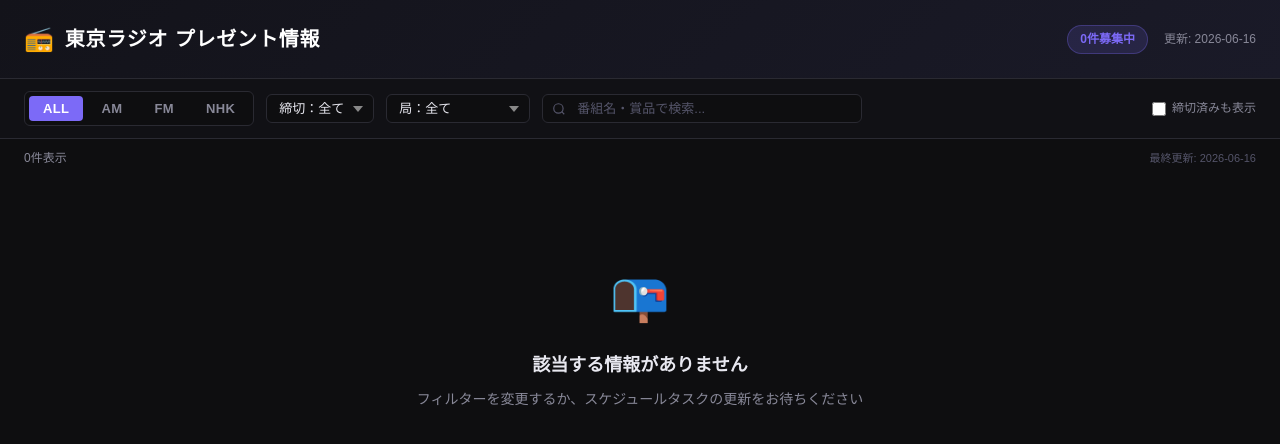
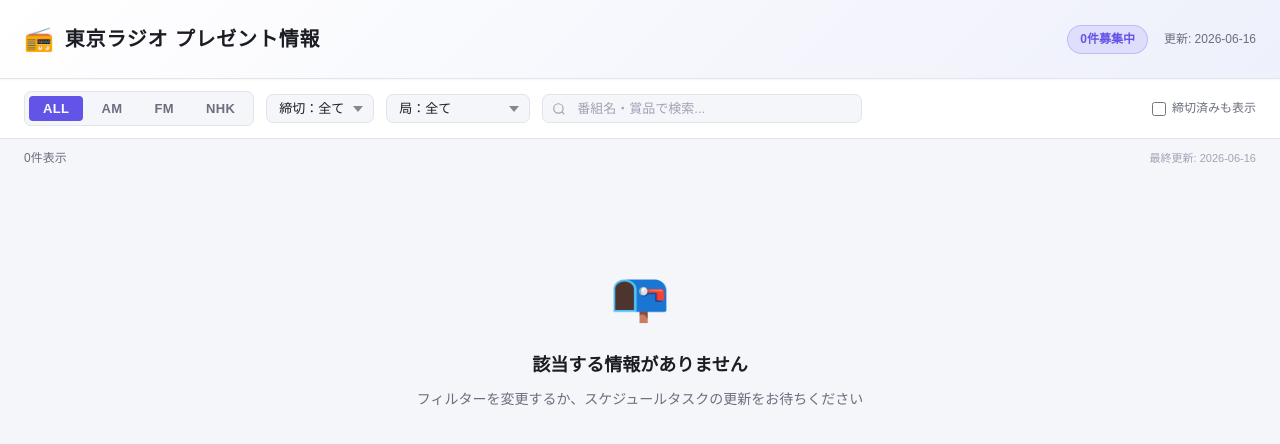
Before and after one commit to sogo-design/radio-present-site, a plain HTML site: page index.html in a window 1280 px wide. Drawn offline with Linux system fonts and the light colour scheme.

Commit message:
配色を白ベースの明るいテーマに変更
Co-Authored-By: Claude Sonnet 4.6 <noreply@anthropic.com>

```diff
--- a/style.css
+++ b/style.css
@@ -1,21 +1,21 @@
 :root {
-  --bg: #0e0e10;
-  --bg-card: #18181c;
-  --bg-card-hover: #1e1e24;
-  --border: #2a2a32;
-  --text: #e8e8f0;
-  --text-muted: #888898;
-  --text-dim: #55556a;
-  --accent: #7c6af7;
-  --urgent: #e84040;
-  --soon: #e08020;
-  --normal: #3a9e5f;
-  --expired: #444455;
+  --bg: #f5f6fa;
+  --bg-card: #ffffff;
+  --bg-card-hover: #ffffff;
+  --border: #e2e4ec;
+  --text: #1c1d24;
+  --text-muted: #6b6e7e;
+  --text-dim: #a0a3b3;
+  --accent: #6354e8;
+  --urgent: #e23b3b;
+  --soon: #d97515;
+  --normal: #2f9a55;
+  --expired: #c0c3d0;
   --am-color: #c44030;
-  --fm-color: #4080e0;
-  --nhk-color: #30a070;
-  --radius: 10px;
-  --radius-sm: 6px;
+  --fm-color: #2f6fd6;
+  --nhk-color: #2a9560;
+  --radius: 12px;
+  --radius-sm: 7px;
 }
 
 *, *::before, *::after { box-sizing: border-box; margin: 0; padding: 0; }
@@ -31,13 +31,14 @@ body {
 
 /* ── Header ── */
 header {
-  background: linear-gradient(135deg, #13131a 0%, #1a1a28 100%);
+  background: linear-gradient(135deg, #ffffff 0%, #eef0fb 100%);
   border-bottom: 1px solid var(--border);
   padding: 20px 24px;
   position: sticky;
   top: 0;
   z-index: 100;
   backdrop-filter: blur(10px);
+  box-shadow: 0 1px 3px rgba(20, 20, 40, 0.04);
 }
 
 .header-inner {
@@ -53,7 +54,7 @@ header {
   font-size: 20px;
   font-weight: 700;
   letter-spacing: 0.04em;
-  color: #fff;
+  color: var(--text);
   display: flex;
   align-items: center;
   gap: 10px;
@@ -88,7 +89,7 @@ header {
 
 /* ── Filter Bar ── */
 .filter-bar {
-  background: #111115;
+  background: #ffffff;
   border-bottom: 1px solid var(--border);
   padding: 12px 24px;
   position: sticky;
@@ -125,7 +126,7 @@ header {
   font-family: inherit;
 }
 
-.tab:hover { color: var(--text); background: rgba(255,255,255,0.05); }
+.tab:hover { color: var(--text); background: rgba(20,20,40,0.05); }
 
 .tab.active {
   background: var(--accent);
@@ -224,7 +225,7 @@ header {
   display: inline-flex;
   align-items: center;
   gap: 5px;
-  background: rgba(255,255,255,0.04);
+  background: #ffffff;
   border: 1px solid var(--border);
   padding: 2px 10px;
   border-radius: 20px;
@@ -259,10 +260,14 @@ header {
   position: relative;
 }
 
+.card {
+  box-shadow: 0 1px 3px rgba(20, 20, 40, 0.05);
+}
+
 .card:hover {
   transform: translateY(-2px);
-  border-color: #3a3a4a;
-  box-shadow: 0 8px 24px rgba(0,0,0,0.4);
+  border-color: #c8ccdb;
+  box-shadow: 0 8px 24px rgba(20, 20, 40, 0.10);
 }
 
 .card.expired {
@@ -328,7 +333,7 @@ header {
 .program-name {
   font-size: 15px;
   font-weight: 700;
-  color: #fff;
+  color: var(--text);
   line-height: 1.4;
 }
 
@@ -340,7 +345,7 @@ header {
 .program-name a:hover { text-decoration: underline; }
 
 .prize-block {
-  background: rgba(255,255,255,0.03);
+  background: #f7f8fc;
   border: 1px solid var(--border);
   border-radius: var(--radius-sm);
   padding: 10px 12px;
@@ -439,14 +444,15 @@ header {
   width: 28px;
   height: 28px;
   border-radius: 6px;
-  background: rgba(255,255,255,0.06);
+  background: #f2f3f9;
   border: 1px solid var(--border);
+  color: var(--text-muted);
   text-decoration: none;
   font-size: 13px;
   transition: background 0.1s, border-color 0.1s;
 }
 
-.sns-link:hover { background: rgba(255,255,255,0.12); border-color: #4a4a5a; }
+.sns-link:hover { background: #e8eaf4; border-color: #c8ccdb; }
 .sns-link.twitter:hover { background: rgba(29,161,242,0.15); border-color: rgba(29,161,242,0.35); }
 .sns-link.instagram:hover { background: rgba(225,48,108,0.15); border-color: rgba(225,48,108,0.35); }
 
```
